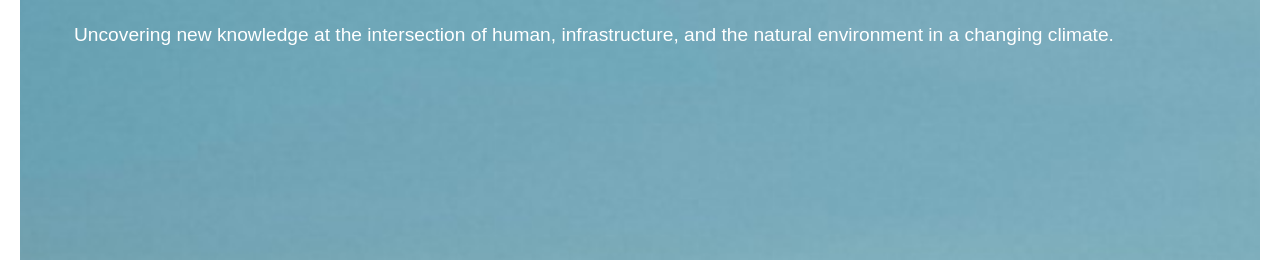
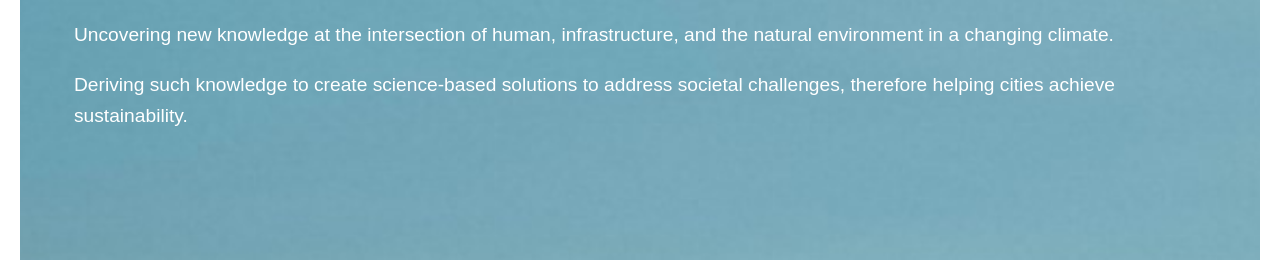
Before and after one commit to CLi-hub1/Homepage, a plain HTML site: page index.html in a window 1280 px wide. Shown: the part 540-800 px from the top of the page. Drawn offline with Linux system fonts and the light colour scheme.

Commit message:
Updated personal homepage

```diff
--- a/index.html
+++ b/index.html
@@ -40,6 +40,7 @@
     <div class="text-overlay">
       <h2>Our Mission</h2>
       <p>Uncovering new knowledge at the intersection of human, infrastructure, and the natural environment in a changing climate. </p>
+      <p>Deriving such knowledge to create science-based solutions to address societal challenges, therefore helping cities achieve sustainability. </p>
     </div>
     <img src="photo.png" alt="My Photo">
   </section>
```
